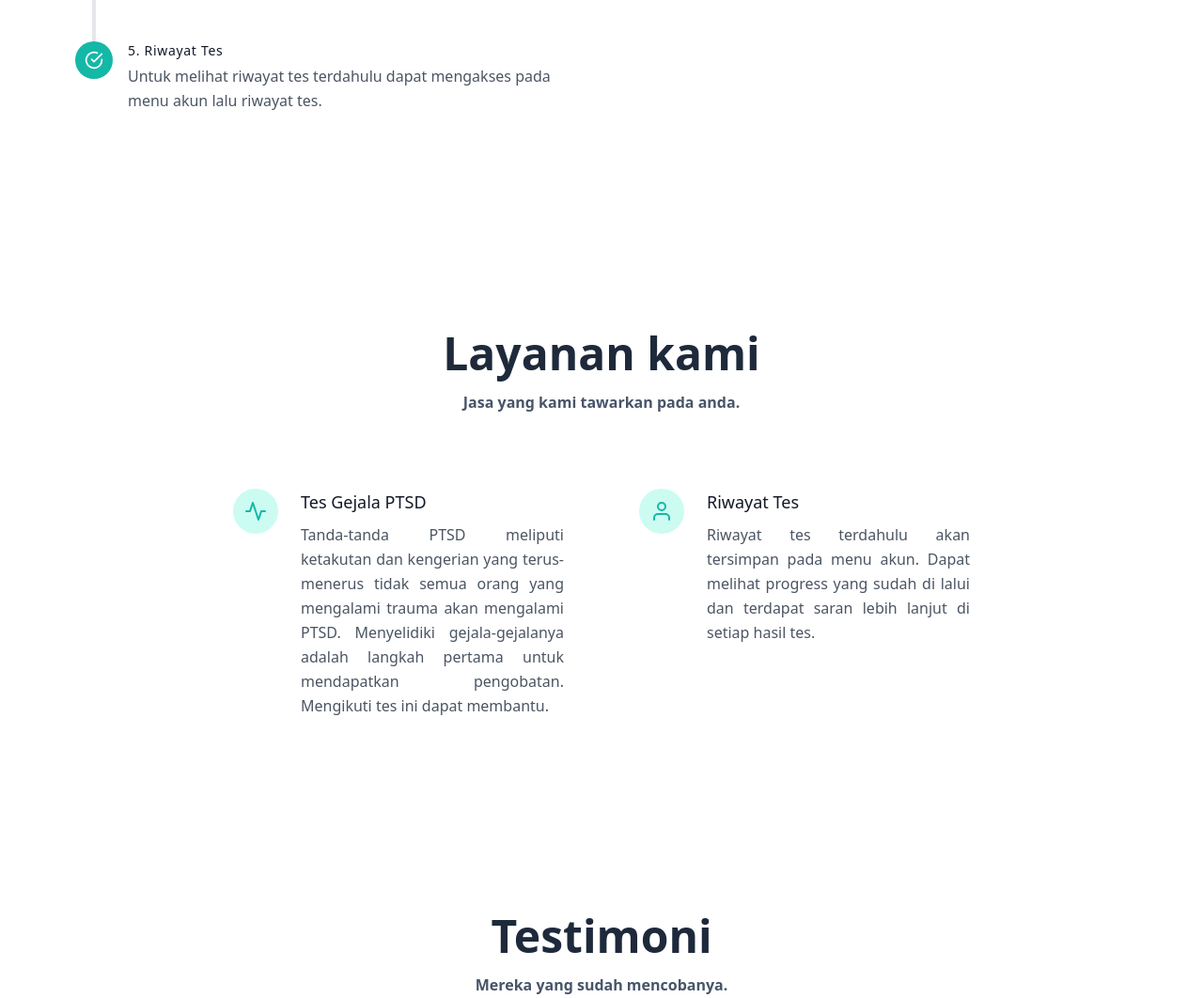
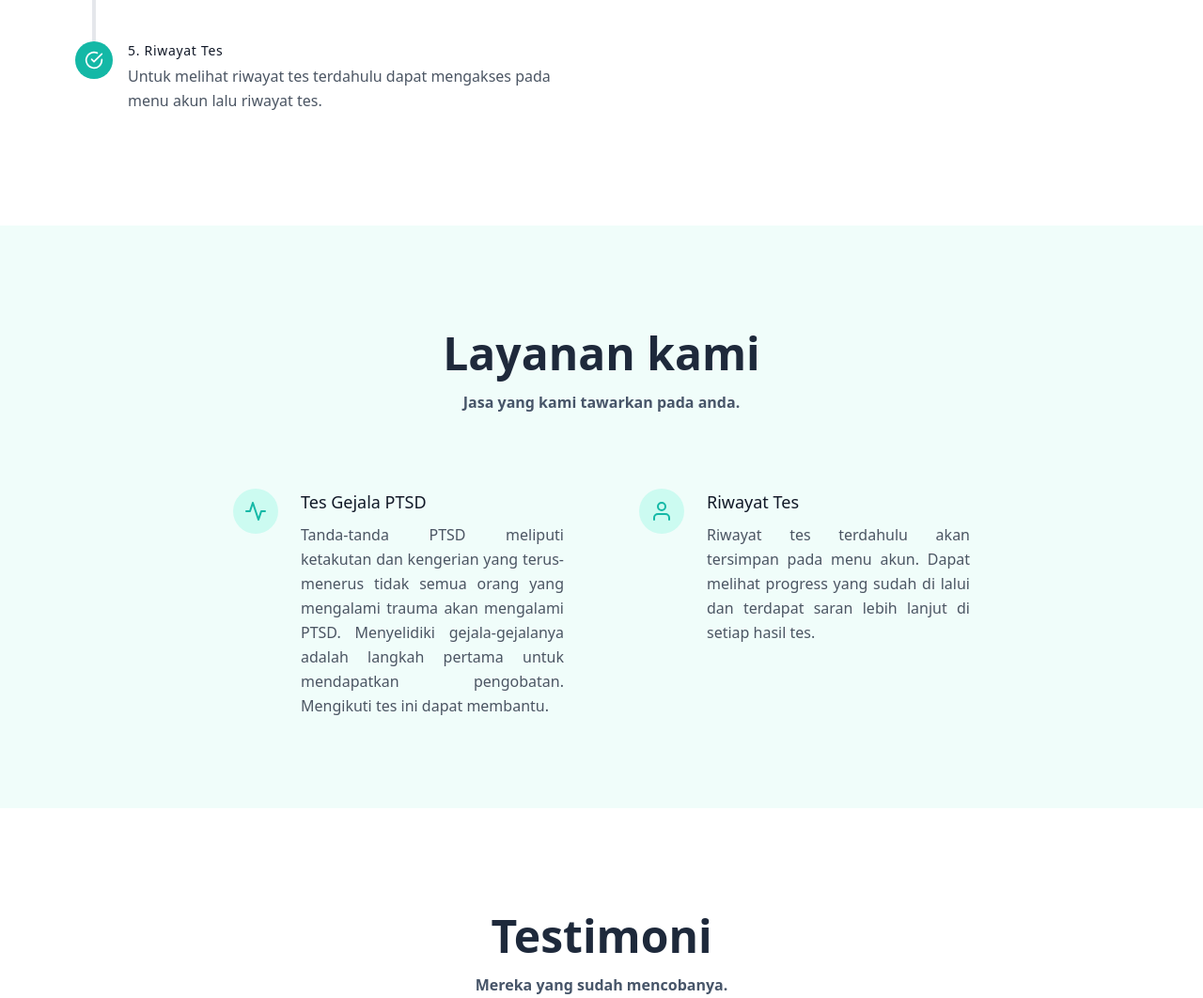
Before and after one commit to ridholess/ptsd-flask, a Flask app: page / in a window 1280 px wide. Shown: the part 1376-2438 px from the top of the page at 94% size. Run offline with Flask 3, Linux system fonts and the light colour scheme; grey boxes labelled with a size stand in for pictures from a placeholder-image service; some libraries are stand-ins or nearby versions.

Commit message:
fixed bugs on dark-mode

```diff
--- a/myApp/templates/base.html
+++ b/myApp/templates/base.html
@@ -80,7 +80,7 @@
                             {% if session['id_user'] %}
                             <li class="group dropdown">
                                 <a tabindex="0" role="button" class="text-base text-slate-800 dark:text-slate-800 lg:dark:text-teal-300 font-semibold py-2 mx-8 flex hover:text-teal-500">Akun</a>
-                                <ul tabindex="0" class="dropdown-content menu bg-base-100 rounded-box z-[1] w-40  shadow">
+                                <ul tabindex="0" class="bg-teal-50 dark:bg-dark dropdown-content menu bg-base-100 rounded-box z-[1] w-40  shadow">
                                     <li><a onclick="detailAkun.showModal()" class="text-base text-slate-800 dark:text-slate-800 lg:dark:text-teal-300 font-semibold py-2 mx-2 flex hover:text-teal-500">Detail akun</a></li>
                                     <li><a onclick="riwayatTest.showModal()" class="text-base text-slate-800 dark:text-slate-800 lg:dark:text-teal-300 font-semibold py-2 mx-2 flex hover:text-teal-500">Riwayat tes</a></li>
                                     <li><a href="/logout" class="text-base text-slate-800 dark:text-slate-800 lg:dark:text-teal-300 font-semibold py-2 mx-2 flex hover:text-teal-500">Logout</a></li>
@@ -105,13 +105,13 @@
                                 </form>
                             </dialog>
                             <dialog id="riwayatTest" class="modal">
-                                <div class="modal-box w-11/12 max-w-5xl d-flex flex-col">
-                                    <h3 class="text-lg font-bold my-2">Riwayat Tes</h3>
+                                <div class="bg-white dark:bg-dark  modal-box w-11/12 max-w-5xl d-flex flex-col">
+                                    <h3 class="text-xl font-bold mx-auto text-slate-600">Riwayat Tes</h3>
 
                                     <div class="overflow-x-auto">
                                         <table class="table table-lg table-zebra">
                                           <!-- head -->
-                                          <thead>
+                                          <thead class="text-slate-700">
                                             <tr>
                                               <th>No.</th>
                                               <th>Tanggal</th>
--- a/myApp/templates/deteksi.html
+++ b/myApp/templates/deteksi.html
@@ -2,7 +2,7 @@
 {% block content %}
 
     <!-- Hero Section Start -->
-    <section id="hero" class="pt-36">
+    <section id="hero" class="bg-white dark:bg-dark pt-36">
         <div class="container mx-auto flex px-5 py-24 items-center justify-center flex-col">
             <div class="text-center lg:w-2/3 w-full">
                 <h1 class="font-bold text-3xl text-slate-900 dark:text-white py-2 md:text-4xl">Post-Traumatic Stress Disorder
@@ -18,7 +18,7 @@
     <!-- Hero Section End -->
 
     <!-- About Section Start -->
-    <section class="text-gray-600 body-font py-24" id="about">
+    <section class="bg-teal-50 dark:bg-dark text-gray-600 body-font py-24" id="about">
         <div class="container">
             <div class="w-full p-4">
                 <div class="mx-auto mb-4 max-w-2xl text-center">
--- a/myApp/templates/index.html
+++ b/myApp/templates/index.html
@@ -33,7 +33,7 @@
 
 
     <!-- Hero Section Start -->
-    <section id="hero" class="pt-36">
+    <section id="hero" class="pt-36 bg-white dark:bg-slate-800 dark:bg-opacity-50">
         <div class="container mx-auto flex px-5 py-24 items-center justify-center flex-col">
             <div class="text-center lg:w-2/3 w-full">
                 <h1 class="font-bold text-3xl text-slate-900 dark:text-white py-2 md:text-4xl">Capek? Bolehh, Lelah? Juga Bolehh
@@ -53,7 +53,7 @@
     <!-- Hero Section End -->
 
     <!-- HowItWorks Section Start -->
-    <section class="text-gray-600 body-font py-24" id="howitworks">
+    <section class="bg-white dark:bg-slate-800 dark:bg-opacity-50 text-gray-600 body-font py-24" id="howitworks">
         <div class="container">
             <div class="w-full p-4">
                 <div class="mx-auto mb-16 max-w-xl text-center">
@@ -141,7 +141,7 @@
     <!-- HowItWorks Section End-->
 
     <!-- About Section Start -->
-    <section class="text-gray-600 body-font py-24" id="about">
+    <section class="bg-teal-50 dark:bg-dark text-gray-600 body-font py-24" id="about">
         <div class="container">
             <div class="w-full p-4">
                 <div class="mx-auto mb-16 max-w-xl text-center">
@@ -179,7 +179,7 @@
     <!-- About Section End-->
 
     <!-- Testimonial Section Start -->
-    <section class="text-gray-600 body-font py-24" id="testimonial">
+    <section class=" bg-white dark:bg-slate-800 dark:bg-opacity-50 text-gray-600 body-font py-24" id="testimonial">
         <div class="container">
             <div class="w-full p-4">
                 <div class="mx-auto mb-16 max-w-xl text-center">
--- a/myApp/templates/result.html
+++ b/myApp/templates/result.html
@@ -2,7 +2,7 @@
 {% block content %}
 
 <!-- Hero Section Start -->
-<section id="hero" class="pt-36">
+<section id="hero" class="bg-white dark:bg-dark  pt-36">
     <div class="container mx-auto flex px-5 py-24 items-center justify-center flex-col">
         <div class="text-center lg:w-2/3 w-full">
             <h1 class="font-bold text-3xl mb-8 text-slate-900 dark:text-white py-2 md:text-4xl">Hasil tesmu sudah siap!</h1>
```
